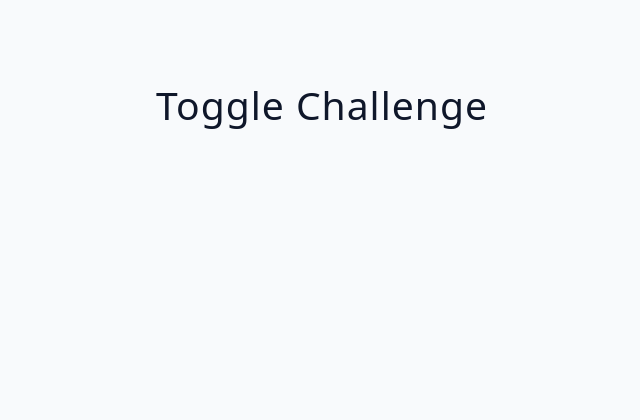
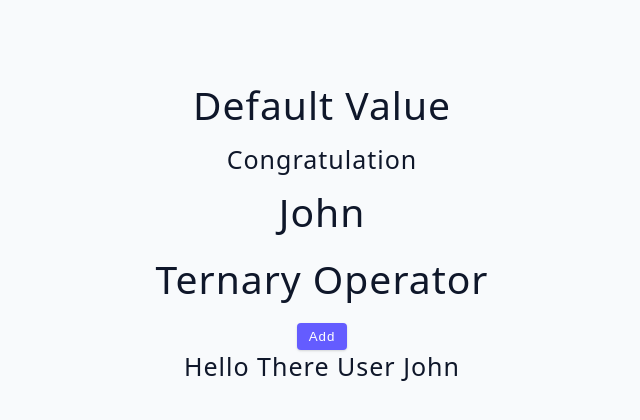
Before and after one commit to isnendyankp/advancedreact, a React (Vite) app: page / in a window 1280 px wide. Shown: the top 420 px of the page, without its empty margins (318-958 px from the left). Built offline with nearby package versions, Linux system fonts and the light colour scheme.

Commit message:
section 6-108-Ternary Operator: Learn condition Ternary Operator

```diff
--- a/src/App.jsx
+++ b/src/App.jsx
@@ -1,4 +1,4 @@
-import Starter from './tutorial/03-conditional-rendering/starter/06-toggle-challenge.jsx';
+import Starter from './tutorial/03-conditional-rendering/starter/05-short-circuit-examples.jsx';
 import Final from './tutorial/01-useState/final/03-useState-array.jsx';
 
 function App() {
--- a/src/tutorial/03-conditional-rendering/starter/05-short-circuit-examples.jsx
+++ b/src/tutorial/03-conditional-rendering/starter/05-short-circuit-examples.jsx
@@ -31,6 +31,20 @@ const ShortCircuitExamples = () => {
       )}
       {/* toggle component */}
       {user && <SomeComponent name={user.name} />}
+      {/*Ternary Operato*/}
+      <h2 style={{ margin: '1rem 0' }}>Ternary Operator</h2>
+      {/* inside element */}
+      <button className="btn">{isEditing ? 'edit' : 'add'}</button>
+      {/* toggle elements/components */}
+      {user ? (
+        <div>
+          <h4>hello there user {user.name}</h4>
+        </div>
+      ) : (
+        <div>
+          <h2>please login</h2>
+        </div>
+      )}
     </div>
   );
 };
@@ -48,3 +62,9 @@ export default ShortCircuitExamples;
 
 // <h2>{name || 'default value'}</h2> display susan
 // <h2>{text || 'default value'}</h2> display default value
+
+// Ternary Operator
+// In JavaScript, the ternary operator is a way to concisely express a simple conditional statement. It is often called the "conditional operator" or the "ternary conditional operator".
+// Here is the basic syntax for using the ternary operator:
+// condition ? expression1 : expression2;
+// If condition is truthy, the operator will return expression1. If condition is falsy, it will return expression2.
```
